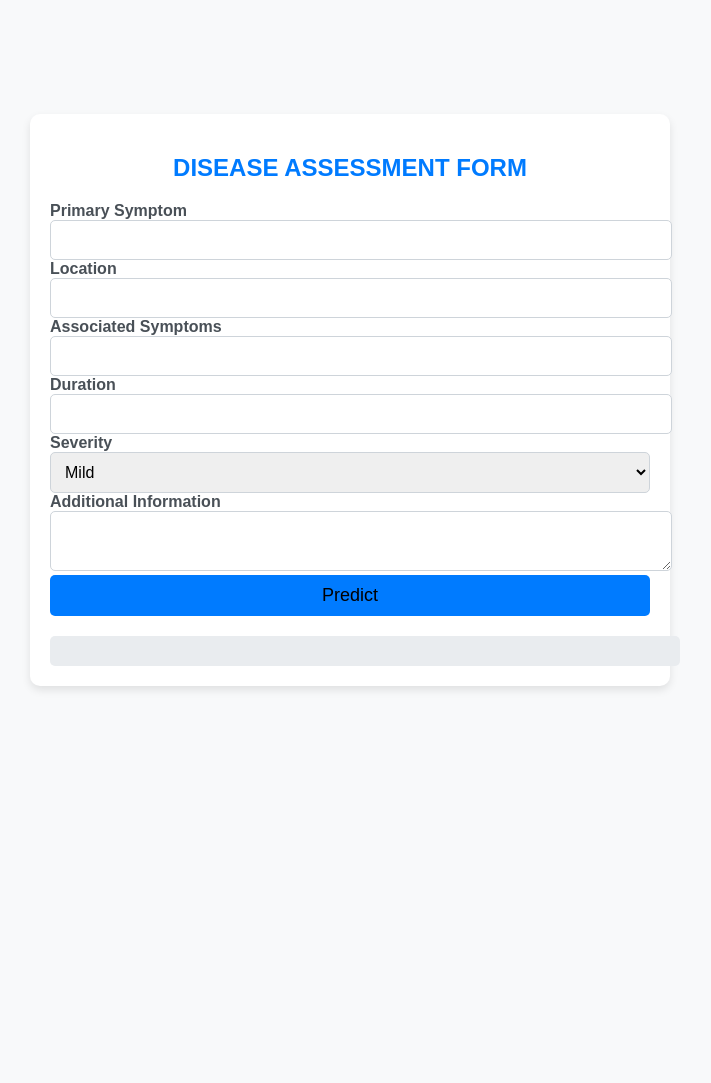
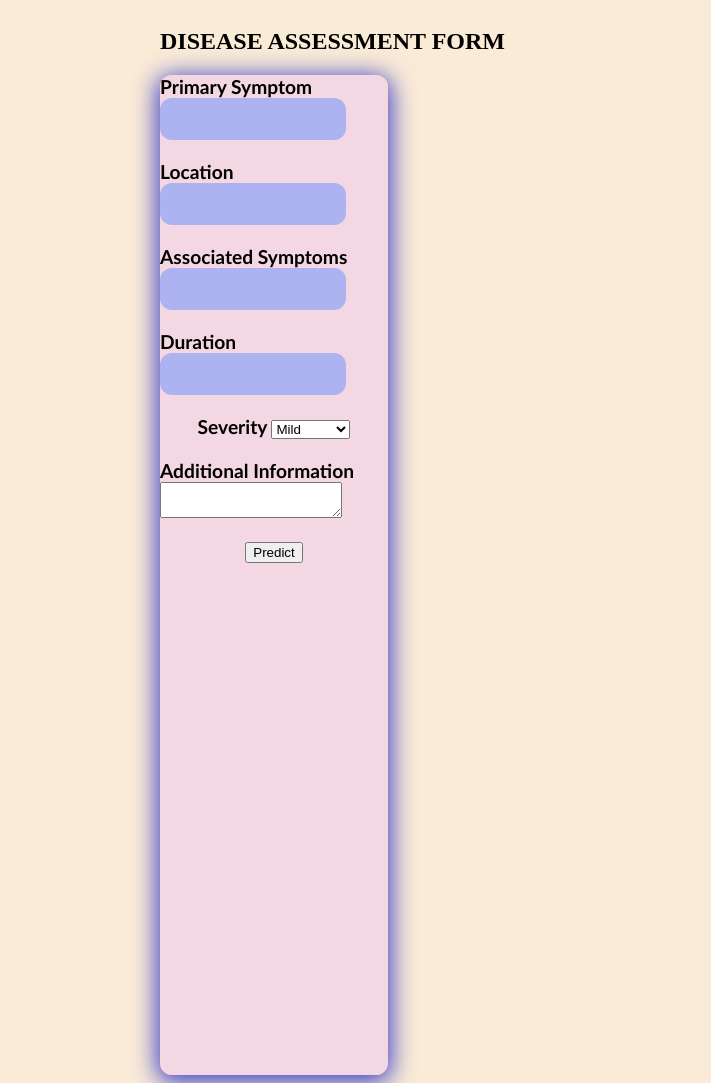
Before and after one commit to Code0ut/Skinalyze, a Flask app: page /chatbot_form in a window 1280 px wide. Shown: the whole page, without its empty margins (290-1001 px from the left). Before the commit the page ends 690 px from the top, so only its background shows below. Run offline with Flask 3, Linux system fonts and the light colour scheme.

Commit message:
Update chatbot.html

```diff
--- a/templates/chatbot.html
+++ b/templates/chatbot.html
@@ -5,78 +5,72 @@
     <meta name="viewport" content="width=device-width, initial-scale=1.0">
     <title>Chatbot</title>
     <style>
-        body {
-    background-color: #f8f9fa;
-    font-family: Arial, sans-serif;
+        body{
             display: flex;
             justify-content: center;
             align-items: center;
-    height: 100vh;
-    margin: 0;
+            background-color: antiquewhite;
         }
 
-.container {
-    width: 100%;
-    max-width: 600px;
-    background: white;
-    padding: 20px;
-    border-radius: 10px;
-    box-shadow: 0 4px 8px rgba(0, 0, 0, 0.1);
-    text-align: center;
+           form{
+            display: flex;
+            flex-direction: column;
+            align-items: center;
+            gap: 20px;
+            /* border: 2px solid red; */
+            width: 60%;
+            height: 1000px;
+            border-radius: 12px ;
+            box-shadow: 0px 4px 25px 3px rgb(59, 63, 197);
+            background-color: rgb(238, 196, 238,0.5);
+
            }
+           form input{
+                    width: 80%;
+                    height: 40px;
+                    border-radius: 12px;
+                    border: none;
+                    background-color: rgb(173, 178, 241);
 
-h2 {
-    font-size: 24px;
-    font-weight: bold;
-    color: #007bff;
-    margin-bottom: 20px;
+                    /* box-shadow: 3px 4px 10px 3px rgb(109, 51, 161); */
+
                 }
+                form label{
+                    font-family: 'Gill Sans', 'Gill Sans MT', Calibri, 'Trebuchet MS', sans-serif;
+                    font-weight: bolder;
+                    font-size: larger;
 
-.form-label {
-    font-weight: bold;
-    color: #495057;
-    text-align: left;
-    display: block;
                 }
+                  input #Information{
+                    height: 80px;
+                }
+                #but{
+                    width: 80%;
+                    height: 40px;
+                    border-radius: 12px;
+                    border: none;
+                    background-color: rgb(78, 87, 216);
+                    position: relative;
+                    top: 28px;
+                    font-weight: bolder;
+                    font-size:x-large;
+                    font-family: 'Gill Sans', 'Gill Sans MT', Calibri, 'Trebuchet MS', sans-serif;
 
-.form-control {
-    border-radius: 5px;
-    border: 1px solid #ced4da;
-    padding: 10px;
-    font-size: 16px;
-    width: 100%;
                 }
+                #but:hover{
+                          background-color: aqua;
+                          color: black;
 
-textarea.form-control {
-    resize: vertical;
                 }
+                h1{
+                    font-family: Cambria, Cochin, Georgia, Times, 'Times New Roman', serif;
+                    color: crimson;
+                }
+                h2{
 
-.btn-primary {
-    width: 100%;
-    padding: 10px;
-    font-size: 18px;
-    border-radius: 5px;
-    background-color: #007bff;
-    border: none;
-    transition: background 0.3s ease;
                 }
+    </style>
 
-.btn-primary:hover {
-    background-color: #0056b3;
-}
-
-#result {
-    background: #e9ecef;
-    padding: 15px;
-    border-radius: 5px;
-    font-size: 16px;
-    text-align: center;
-    margin-top: 20px;
-    width: 100%;
-}
-
-
-    </style>
 
 </head>
 <body>
```
Lines whose indentation alone changed are shown as unchanged.
